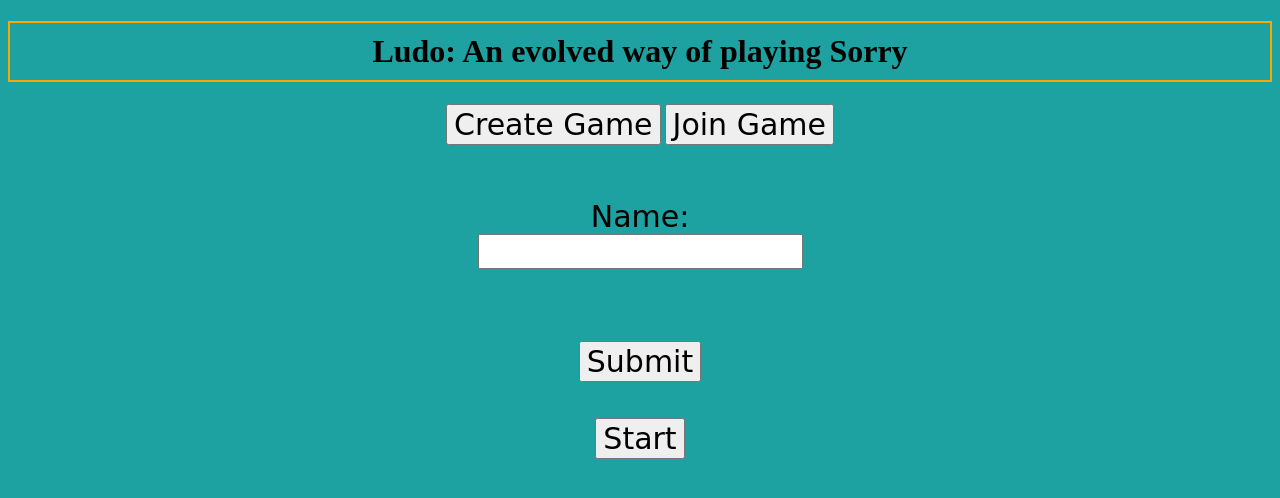
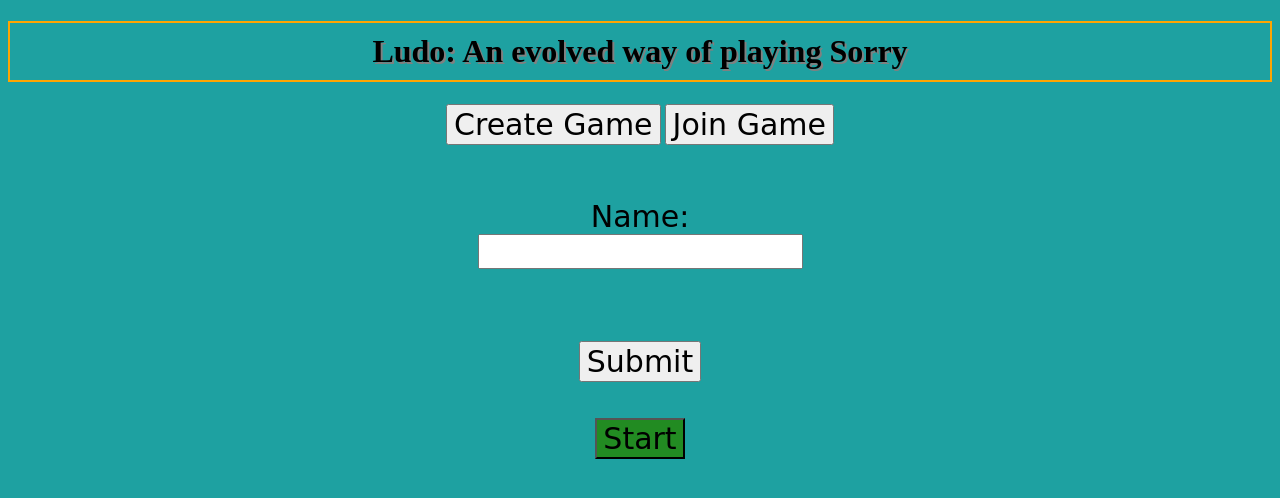
Before and after one commit to ashviniyer21/boilermake-ludo, a website: page index.html in a window 1280 px wide. Both pictures are taken after a click on the button "Create Game". Drawn offline with nearby package versions, Linux system fonts and the light colour scheme; no server answers.

Commit message:
Added text-shadow

```diff
--- a/index.css
+++ b/index.css
@@ -31,7 +31,9 @@
 }
 
 #message {
-    font-size: 15px;
+    font-size: 20px;
+    font-family: Geneva, fantasy;
+
 }
 
 #nameLabel {
@@ -50,6 +52,11 @@
 }
 
 #id {
-    font-family: Plantagenet Cherokee,cursive;
+    font-family: Plantagenet Cherokee, cursive;
     font-size: 25px;
 }
+
+#start {
+    background-color: forestgreen;
+    color: black;
+}
--- a/index.html
+++ b/index.html
@@ -7,7 +7,7 @@
     <script src="https://cdn.socket.io/4.4.1/socket.io.min.js" integrity="sha384-fKnu0iswBIqkjxrhQCTZ7qlLHOFEgNkRmK2vaO/LbTZSXdJfAu6ewRBdwHPhBo/H" crossorigin="anonymous"></script>
 </head>
 <body>
-    <center><H1 style="padding: 10px; border: 2px solid orange;">Ludo: An evolved way of playing Sorry</H1>
+    <center><H1 style="padding: 10px; border: 2px solid orange;text-shadow: 2px 2px grey">Ludo: An evolved way of playing Sorry</H1>
         <button id="create">Create Game</button>
         <button id="join">Join Game</button></center>
         <br><br><br>
```
